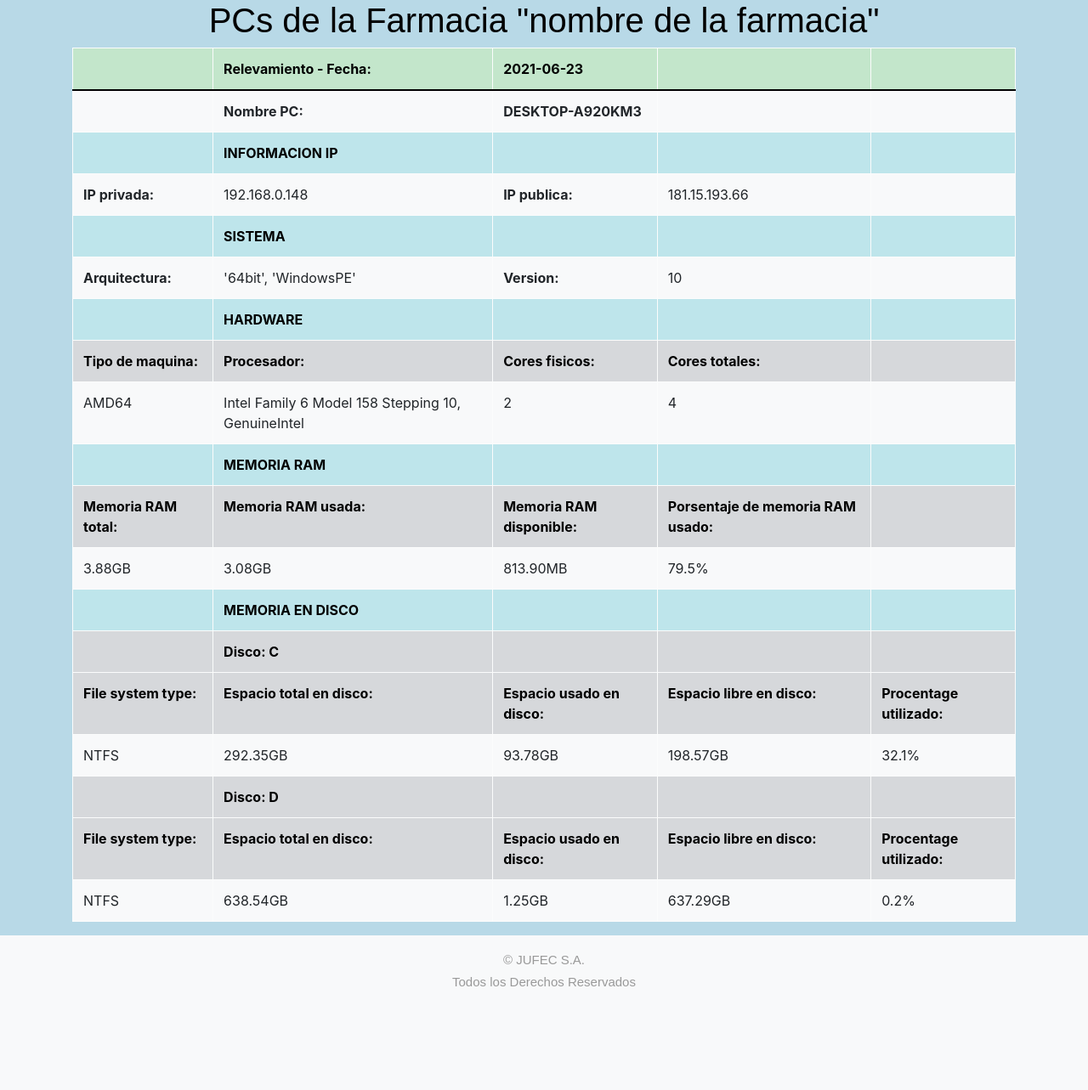
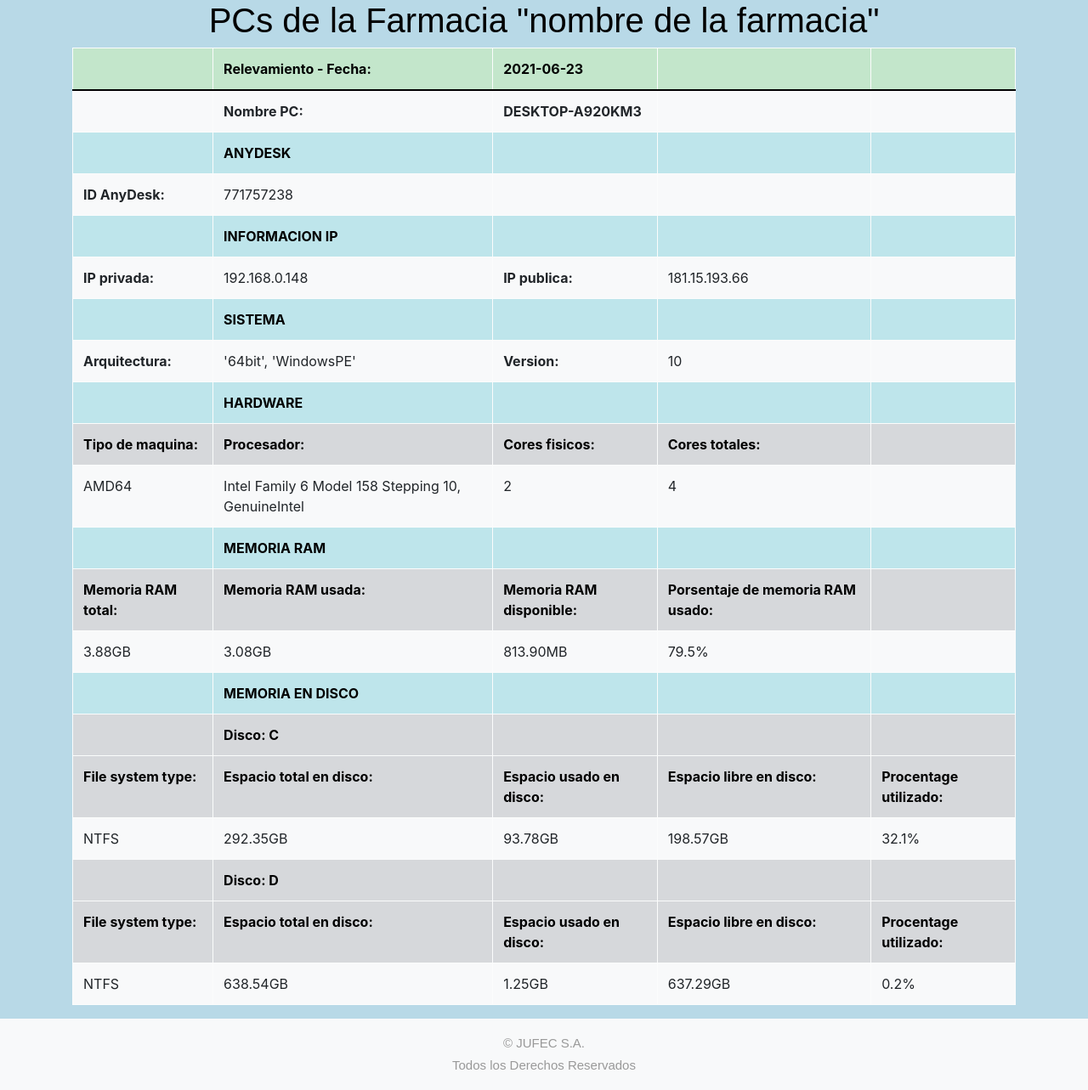
Before and after one commit to aguswarenycia/relevamiento_pc, a Django app: page /farmacias/especificacion_pc/ in a window 1280 px wide. Shown: the part 96-1379 px from the top of the page at 85% size. Before the commit the page ends 1257 px from the top, so only its background shows below. Run offline with Django 3.2, Linux system fonts and the light colour scheme; the visitor is signed in with stand-in values (Sample User, id 1); data that the repository does not hold is empty; some libraries are stand-ins or nearby versions.

Commit message:
ANtes de romper la bd

```diff
--- a/Documents/Proyecto2.0/relevamiento/templates/farmacia/especificacion_pc.html
+++ b/Documents/Proyecto2.0/relevamiento/templates/farmacia/especificacion_pc.html
@@ -10,7 +10,7 @@
 
     <title>
         {% block titulo %}
-        agregar-localidad
+        Especificacion PC
         {% endblock titulo %}
 
     </title>
@@ -41,6 +41,21 @@
 
                         <td >Nombre PC: </td>
                         <td>DESKTOP-A920KM3</td>
+                        <td></td>
+                        <td></td>
+                    </tr>
+                    <tr class="table-info">
+
+                        <th></th>
+                        <th>ANYDESK</th>
+                        <th></th>
+                        <th></th>
+                        <th></th>
+                    </tr>
+                    <tr>
+                        <th>ID AnyDesk:</th>
+                        <td>771757238</td>
+                        <td></td>
                         <td></td>
                         <td></td>
                     </tr>
--- a/Documents/Proyecto2.0/relevamiento/templates/farmacia/listar_farmacias.html
+++ b/Documents/Proyecto2.0/relevamiento/templates/farmacia/listar_farmacias.html
@@ -32,7 +32,7 @@
 
 
                     <br>
-                    <br>
+
                     <div class="table-responsive-sm">
                         <table class="table table-light table-striped table-hover">
 
```
